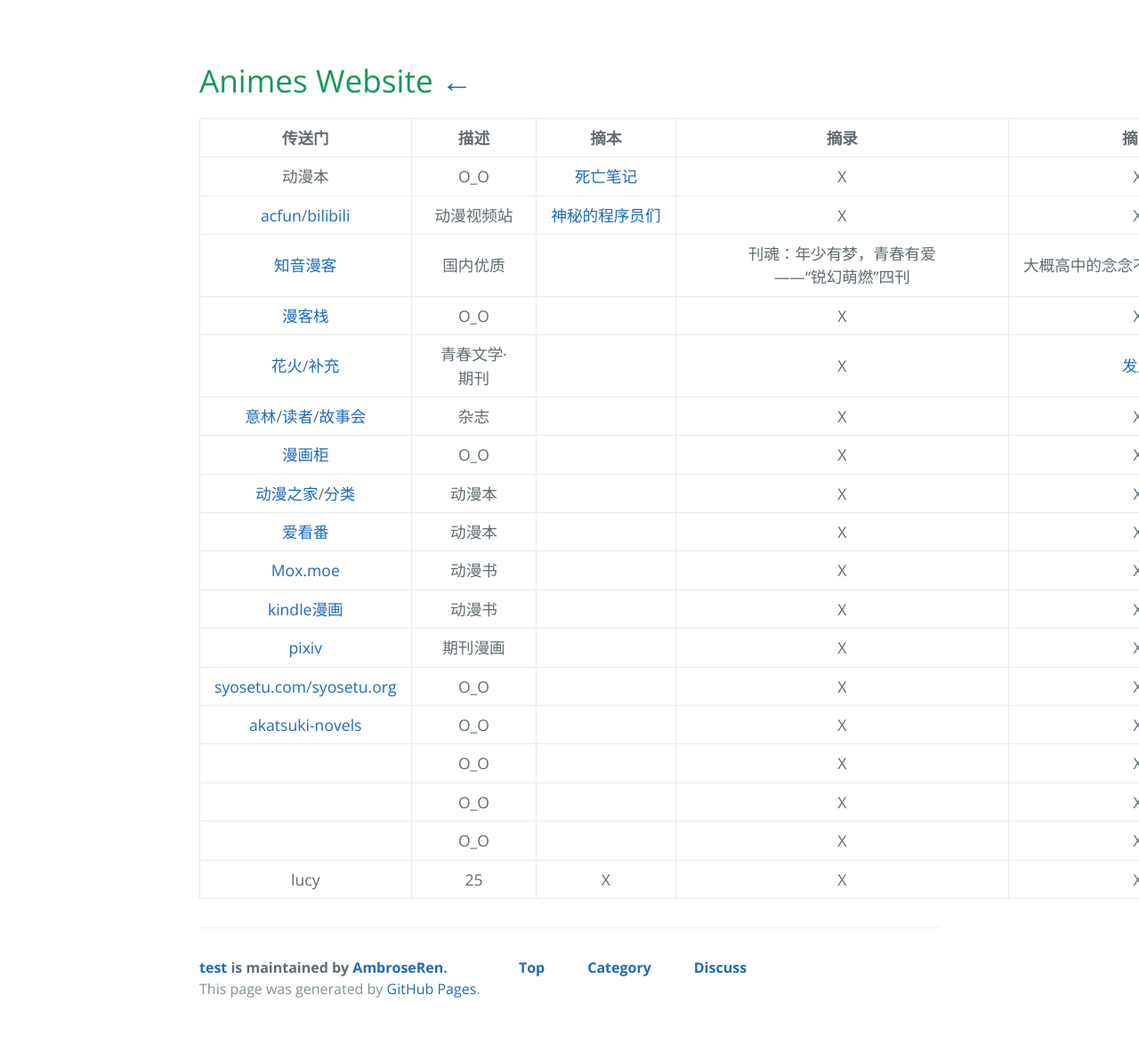
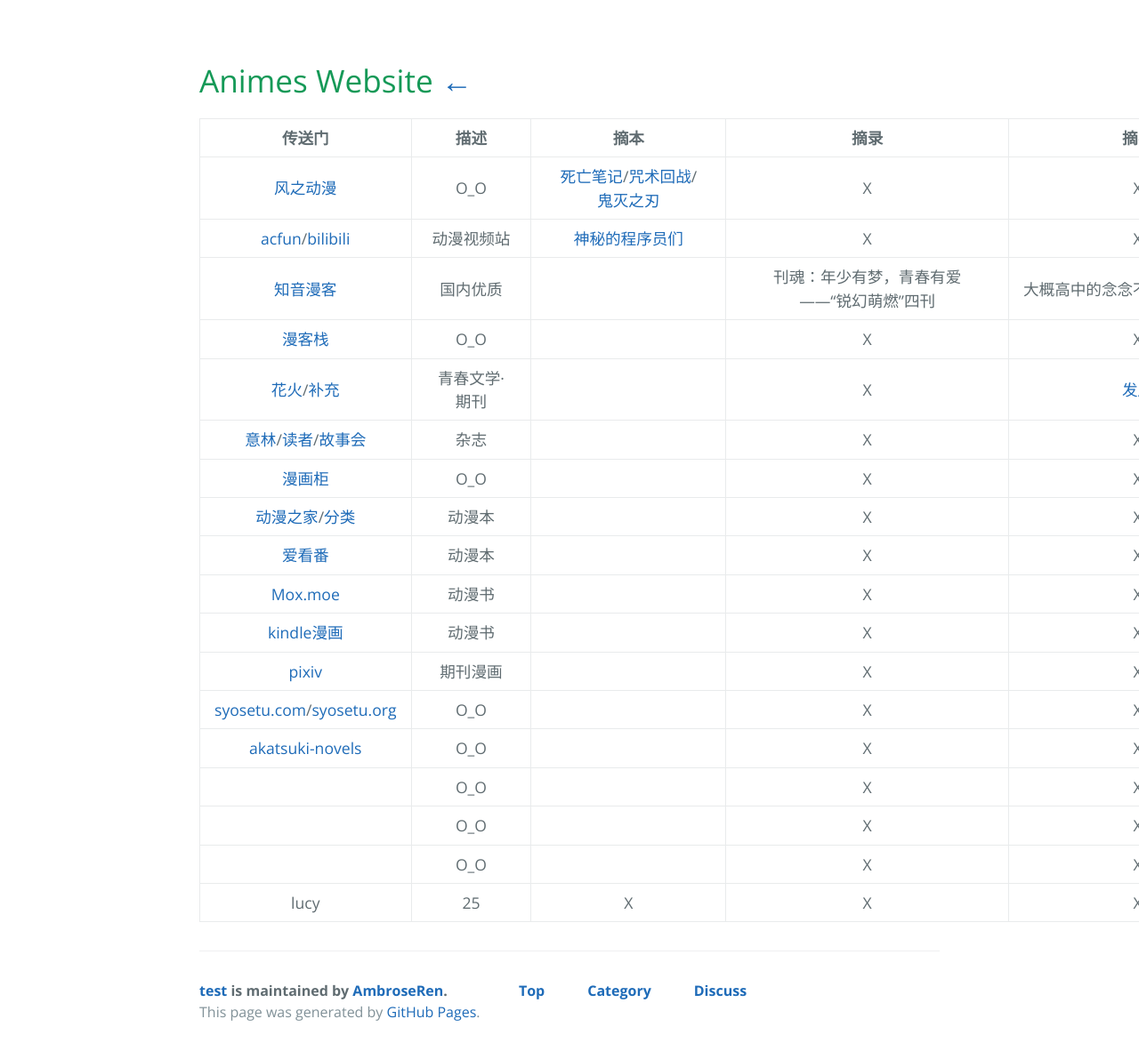
Before and after one commit to AmbroseRen/test, a Jekyll site: the page built from Art/Animes/index.md, in a window 1280 px wide. Shown: the whole page at 89% size. Built offline with Jekyll 4.4.1, drawn with Linux system fonts in a browser that asks for light colours; our own code applies the rules of GitHub Pages for plain Markdown files; the repository's description, which GitHub fills in, is left out; before the commit the page ends 1156 px from its top, so only the background shows below that.

Commit message:
Update index.md

```diff
--- a/Art/Animes/index.md
+++ b/Art/Animes/index.md
@@ -6,7 +6,7 @@
 
 | 传送门 | 描述 | 摘本 | 摘录 | 摘引 |
 |:---:|:---:|:---:|:---:|:---:|
-| 动漫本 | O_O | [死亡笔记](https://manhua.fffdm.com/11/) | X | X |
+| [风之动漫](https://manhua.fffdm.com/) | O_O | [死亡笔记](https://manhua.fffdm.com/11/)/[咒术回战](https://www.manhuacat.com/manga/32670.html)/[鬼灭之刃](https://manhua.fffdm.com/153/) | X | X |
 | [acfun](https://www.acfun.cn/)/[bilibili](https://www.bilibili.com) | 动漫视频站 | [神秘的程序员们](https://code2048.com/series/betacat/) | X | X |
 | [知音漫客](https://m.zymk.cn/) | 国内优质 | []() | 刊魂：年少有梦，青春有爱——“锐幻萌燃”四刊 | 大概高中的念念不忘-2010年节点 |
 | [漫客栈](https://www.mkzhan.com) | O_O | []() | X | X |
```
